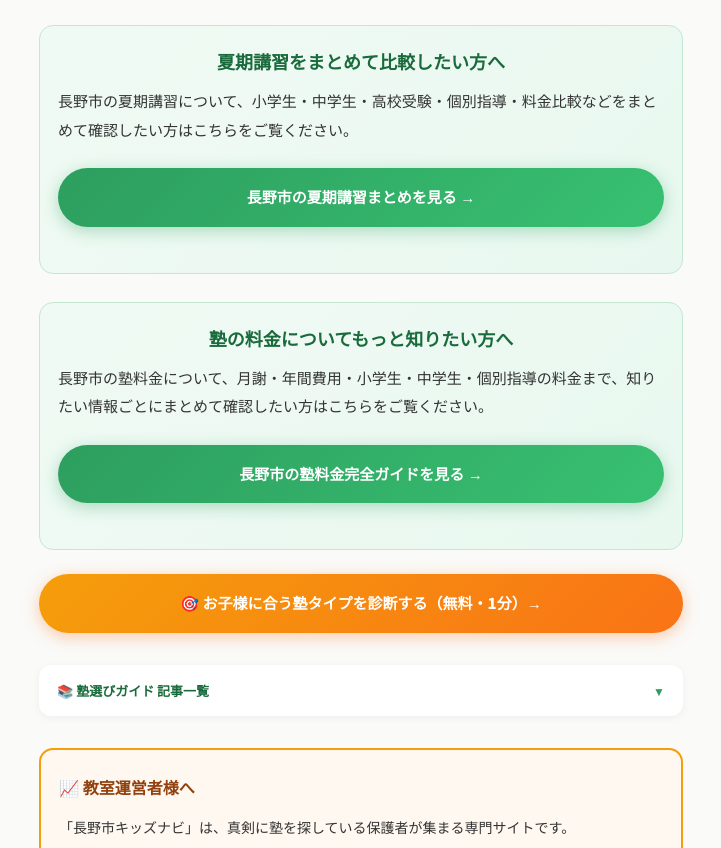
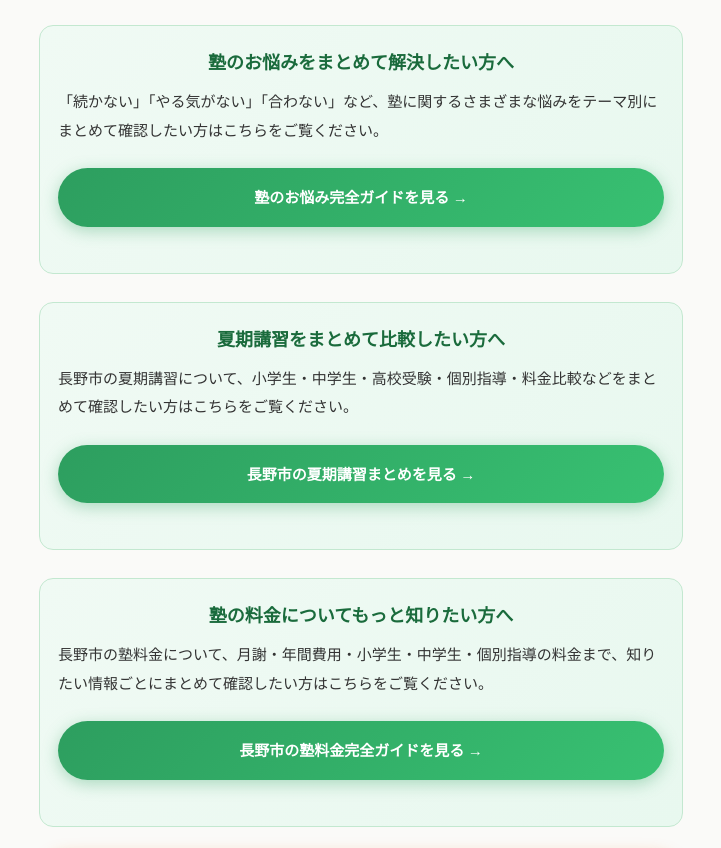
Before and after one commit to history-of-hanabi/nagano-kids-navi, a plain HTML site: page blog/nagano-juku-muitenai.html in a window 1280 px wide. Shown: the part 5578-6426 px from the top of the page, without its empty margins (279-1000 px from the left). Drawn offline with Linux system fonts and the light colour scheme.

Commit message:
Add summary section for塾のお悩み and夏期講習

```diff
--- a/blog/nagano-juku-muitenai.html
+++ b/blog/nagano-juku-muitenai.html
@@ -606,6 +606,14 @@
   </div>
 
   <div class="summary-box" style="margin-top:28px;">
+    <p class="summary-title">塾のお悩みをまとめて解決したい方へ</p>
+    <p>「続かない」「やる気がない」「合わない」など、塾に関するさまざまな悩みをテーマ別にまとめて確認したい方はこちらをご覧ください。</p>
+    <a href="./nagano-juku-nayami-kanzengaido.html" class="cta-btn cta-green">
+      塾のお悩み完全ガイドを見る →
+    </a>
+  </div>
+
+  <div class="summary-box" style="margin-top:28px;">
     <p class="summary-title">夏期講習をまとめて比較したい方へ</p>
     <p>長野市の夏期講習について、小学生・中学生・高校受験・個別指導・料金比較などをまとめて確認したい方はこちらをご覧ください。</p>
     <a href="./nagano-juku-kakikoushuu-kanzengaido.html" class="cta-btn cta-green">
```
